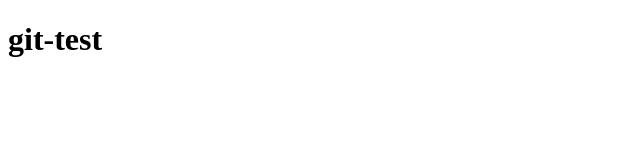
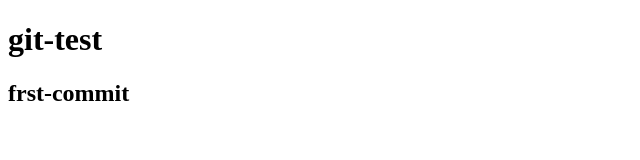
Before and after one commit to rlvmsskf/git.test, a plain HTML site: page index.html in a window 1280 px wide. Shown: the whole page, without its empty margins (0-640 px from the left). Drawn offline with Linux system fonts and the light colour scheme.

Commit message:
h2추가

```diff
--- a/index.html
+++ b/index.html
@@ -7,5 +7,6 @@
   </head>
   <body>
     <h1>git-test</h1>
+    <h2>frst-commit</h2>
   </body>
 </html>
```
